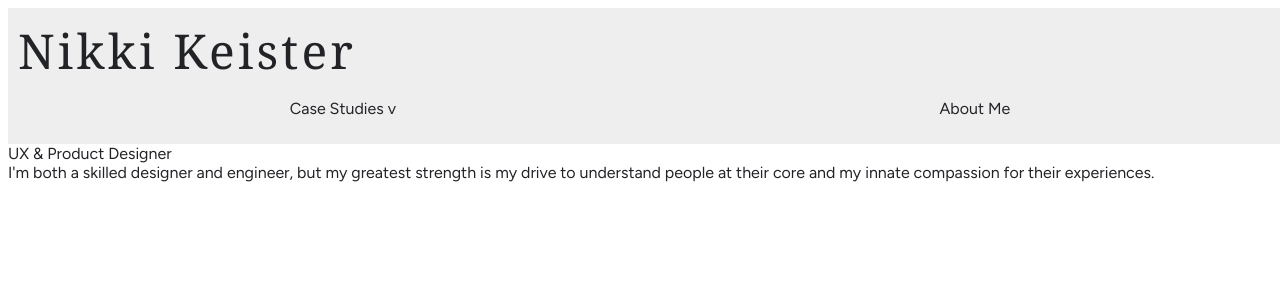
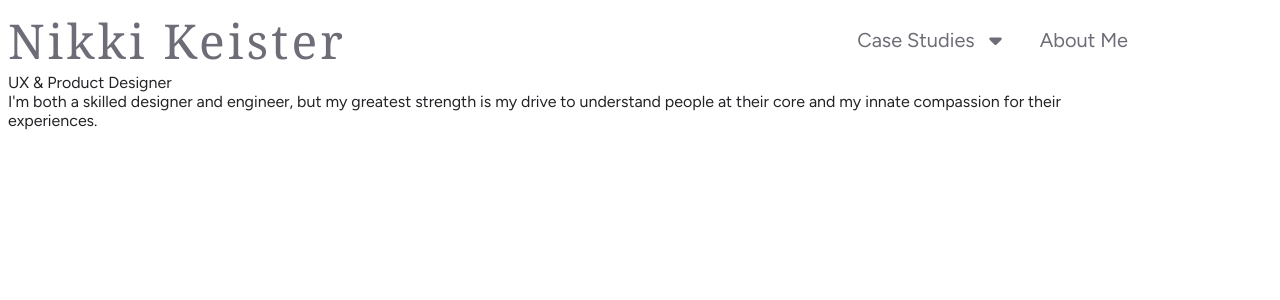
Before and after one commit to nrkeister/nrkeister.github.io, a Next.js app: page / in a window 1280 px wide. Shown: the top 300 px of the page. Built offline with nearby package versions, Linux system fonts and the light colour scheme; a web font is replaced by a local one.

Commit message:
Add fontawesome, style nav bar

```diff
--- a/index.html
+++ b/index.html
@@ -5,6 +5,7 @@
     <meta name="viewport" content="width=device-width, initial-scale=1.0" />
     <title>Nikki Keister</title>
     <link rel="stylesheet" href="style.css" />
+    <script src="https://kit.fontawesome.com/54dd818f78.js" crossorigin="anonymous"></script>
   </head>
   <body>
     <script type="text/javascript"></script>
--- a/package.json
+++ b/package.json
@@ -9,6 +9,9 @@
     "lint": "next lint"
   },
   "dependencies": {
+    "@fortawesome/fontawesome-svg-core": "^6.7.2",
+    "@fortawesome/free-solid-svg-icons": "^6.7.2",
+    "@fortawesome/react-fontawesome": "^0.2.2",
     "@next/font": "^14.2.15",
     "next": "15.1.6",
     "react": "^19.0.0",
--- a/src/app/components/navbar-style.css
+++ b/src/app/components/navbar-style.css
@@ -1,10 +1,13 @@
 .navbar {
   position: sticky;
   top: 0;
-    background-color: #eee;
-    padding: 10px;
+  background-color: var(--white);
   z-index: 1000;
   width: 100%;
+  display: flex;
+  justify-content: space-between;
+  align-items: flex-start;
+  align-self: stretch;
 }
 
 .navbar .nav-title-large {
@@ -16,42 +19,43 @@
   list-style: none;
   display: flex;
   justify-content: space-around;
-    padding: 0;
+  align-items: center;
+  gap: var(--size-32);
+  font-size: var(--fontsize-m);
 }
 
-.navbar .nav-links li {
-    margin: 0 10px;
+/* Dropdown */
+.navbar .caret {
+  margin-left: var(--size-8);
 }
-
-
-/* Dropdown */
 .navbar .nav-dropdown {
   position: relative;
   display: inline-block;
+  color: var(--gray-7);
 }
 .navbar .nav-dropdown-list {
   display: none;
   position: absolute;
-    background-color: #f1f1f1;
-    min-width: 160px;
-    box-shadow: 0px 8px 16px 0px rgba(0,0,0,0.2);
+  padding: var(--space-16);
+  flex-direction: column;
+  align-items: flex-start;
+  gap: var(--space-16);
   z-index: 1;
+
+  border-radius: var(--corner-s);
+  border: 1px solid var(--gray-2,);
+  background: var(--white);
+  box-shadow: 0px 4px 6px 3px rgba(109, 109, 119, 0.05);
 }
 .navbar .nav-dropdown:hover .nav-dropdown-list {
   display: block;
 }
-.nav-dropdown-list a {
+.navbar .nav-dropdown-list a {
   display: block;
-  padding: 12px 16px;
+  padding: var(--size-12) var(--size-16);
   text-decoration: none;
+  text-wrap: nowrap;
 }
-.navbar .nav-dropdown-list a:hover {
-  background-color: #ddd;
-}
-.navbar .nav-dropdown-top:hover {
-  background-color: #37b552;
-}
-
 
 @media (max-width: 768px) {
   .navbar .nav-links {
@@ -60,7 +64,7 @@
   }
 
   .navbar .nav-links li {
-      margin: 10px 0;
+    margin: var(--size-12) 0;
   }
 }
 
--- a/src/app/components/navbar.tsx
+++ b/src/app/components/navbar.tsx
@@ -2,7 +2,9 @@ import Link from 'next/link';
 import React from 'react';
 import text from '../utils/text';
 import './navbar-style.css';
-import { dmSerifText } from '../utils/fonts'
+import { dmSerifText } from '../utils/fonts';
+import { FontAwesomeIcon } from '@fortawesome/react-fontawesome';
+import { faCaretDown } from '@fortawesome/free-solid-svg-icons';
 
 const Navbar: React.FC = () => {
   return (
@@ -12,14 +14,17 @@ const Navbar: React.FC = () => {
       </div>
       <ul className="nav-links">
         <li className="nav-dropdown">
-            <Link className="nav-dropdown-top" href="/">Case Studies v</Link>
+            <Link className="nav-dropdown-top" href="/">
+              Case Studies
+              <FontAwesomeIcon icon={faCaretDown} className="fa-fw caret" />
+            </Link>
             <div className="nav-dropdown-list">
                 <Link href="lh-categories">LH Categories</Link>
                 <Link href="lh-cart">LH Cart</Link>
             </div>
         </li>
         <li>
-            <Link href="about">About Me</Link>
+          <Link href="about">About Me </Link>
         </li>
       </ul>
     </nav>
--- a/src/app/globals.css
+++ b/src/app/globals.css
@@ -38,10 +38,17 @@
   --size-72: 4.5rem;
   --size-80: 5rem;
 
-  --fontsize-xs: 0.875rem;
-  --fontsize-s: 1rem;
-  --fontsize-m: 1.25rem;
-  --fontsize-l: 1.5rem;
+  --corner-xs: 4px;
+  --corner-s: 8px;
+  --corner-m: 12px;
+  --corner-l: 16px;
+  --corner-xl: 28px;
+  --corner-full: 1000px;
+
+  --fontsize-xs: 0.875rem;  /* 14px */
+  --fontsize-s: 1rem;       /* 16px */
+  --fontsize-m: 1.25rem;    /* 20px */
+  --fontsize-l: 1.5rem;     /* 24px */
 
   --fontweight-reg: 400;
   --fontweight-bold: 700;
@@ -85,5 +92,13 @@ body {
 }
 a {
   text-decoration: none;
+  color: var(--gray-7);
+  -webkit-transition: color .2s;
+  -moz-transition:    color .2s;
+  -ms-transition:     color .2s;
+  -o-transition:      color .2s;
+  transition:         color .2s;
+}
+a:hover{
   color: var(--gray-9);
 }
--- a/src/app/layout.tsx
+++ b/src/app/layout.tsx
@@ -1,7 +1,11 @@
 import React from 'react';
 import './globals.css';
+import './pagebody.css';
 import Navbar from './components/navbar';
-import { figtree } from './utils/fonts'
+import { figtree } from './utils/fonts';
+import { config } from '@fortawesome/fontawesome-svg-core';
+import '@fortawesome/fontawesome-svg-core/styles.css';
+config.autoAddCss = false
 
 export default function RootLayout({
   children,
@@ -10,7 +14,7 @@ export default function RootLayout({
 }>) {
   return (
     <html lang="en" className={figtree.className}>
-      <body>
+      <body className="pagebody">
         <Navbar />
         {children}
       </body>
--- /dev/null
+++ b/src/app/pagebody.css
@@ -0,0 +1,7 @@
+.pagebody {
+    display: flex;
+    width: 70rem;
+    flex-direction: column;
+    align-items: center;
+    gap: var(--space-80);
+  }
```
Also changed, not shown: 1 other file (tests, documents, lock files or other folders). Lines whose indentation alone changed are shown as unchanged.
